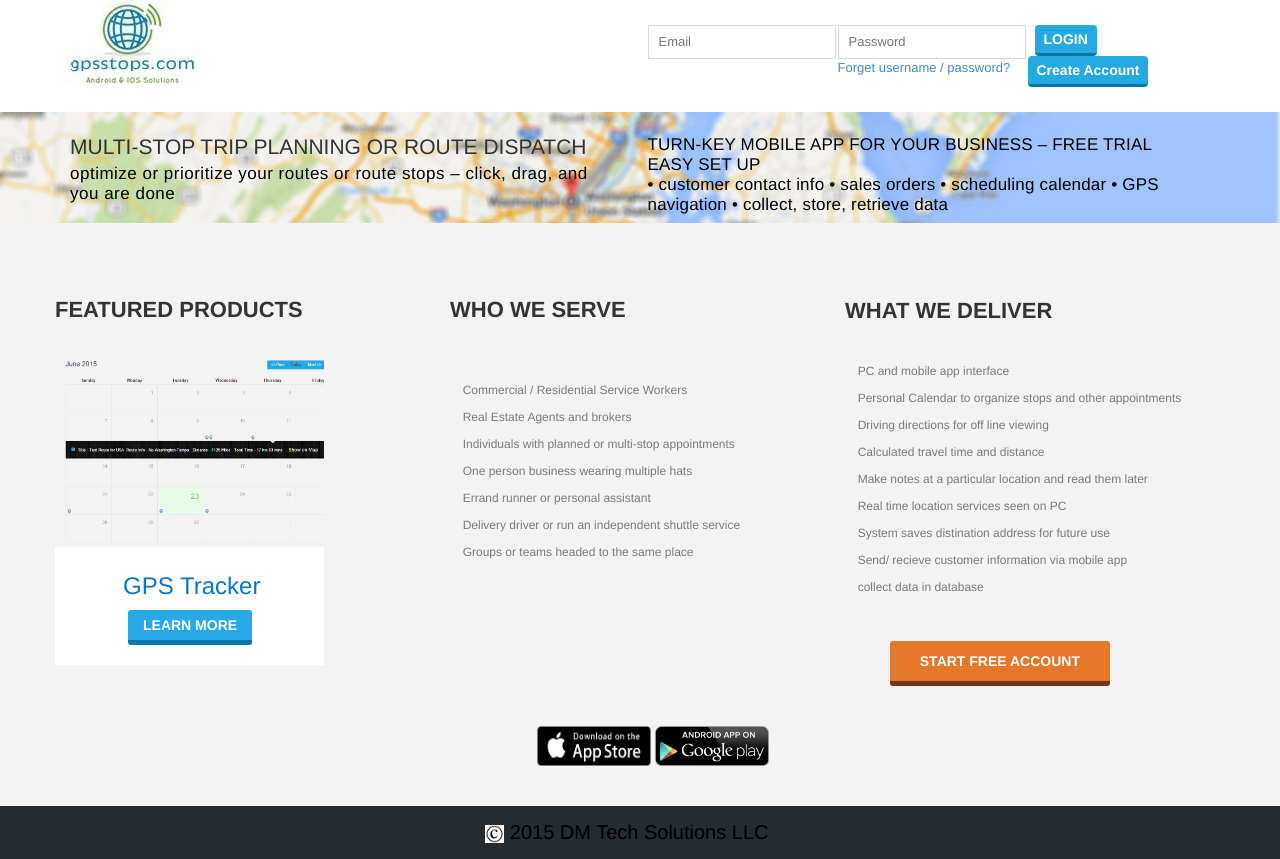
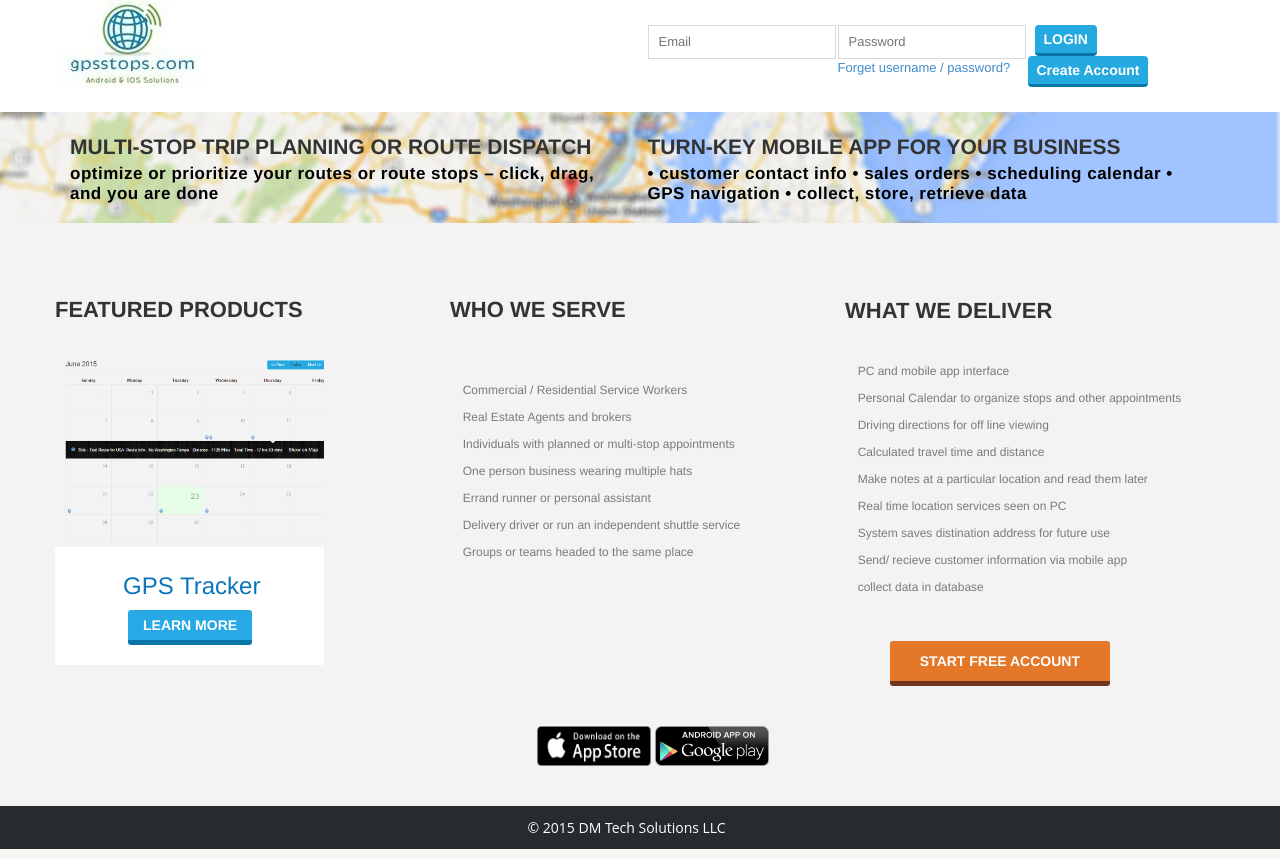
Before and after one commit to PythonScorpions/gpsstops, a Django app: page / in a window 1280 px wide. Shown: the part 50-909 px from the top of the page. Run offline with Django 3.2, Linux system fonts and the light colour scheme; some libraries are stand-ins or nearby versions; some web fonts are replaced.

Commit message:
design changes

```diff
--- a/static/css/style.css
+++ b/static/css/style.css
@@ -998,7 +998,7 @@ text-align:center;
 
     .item-left{
         margin-top: 40px;
-        text-align: justify;
+         text-align: justify;
         padding-left: 90px;
     }
 }
--- a/templates/add-route.html
+++ b/templates/add-route.html
@@ -892,7 +892,7 @@ google.maps.event.addDomListener(window, 'load', initialize);
 
                                     </div>
                                     <br>
-                                    <span style="font-size: 20px; color: green">You can also click and drag for rearranging Locations</span>
+                                    <span style="font-size: 20px; color: green">To change the order of your locations, left mouse click the white space above the address and drag it.</span>
                                 </div>
 
                                 <div class="col-lg-8 col-sm-12 col-md-8 col-xs-12">
--- a/templates/base.html
+++ b/templates/base.html
@@ -73,8 +73,8 @@
     <div class="fotter" style="color: #000000">
         <div class="container">
             <div class="row">
-                <div class="col-lg-12 footer_class">
-                    <img src="{{ STATIC_URL }}images/copyright.png" style="height: 18px;" alt=""/> 2015 DM Tech Solutions LLC
+                <div class="col-lg-12 footer_class" style="
+    font: 400 14px 'Open Sans', Arial, sans-serif; color: white"> © 2015 DM Tech Solutions LLC
                 </div>
             </div>
         </div>
--- a/templates/edit-route.html
+++ b/templates/edit-route.html
@@ -947,7 +947,7 @@ function optimized_view(){
 
                                     </div>
                                     <br>
-                                    <span style="font-size: 20px; color: green">You can also click and drag for rearranging Locations</span>
+                                    <span style="font-size: 20px; color: green">To change the order of your locations, left mouse click the white space above the address and drag it.</span>
 
                                 </div>
 
--- a/templates/index.html
+++ b/templates/index.html
@@ -9,12 +9,14 @@
   <div class="container">
     <div class="row">
       <div class="col-lg-12">
-      <div class="col-lg-6 col-md-6 col-sm-6"><h3 style="font-size: 21px;">MULTI-STOP TRIP PLANNING OR ROUTE DISPATCH</h3>
-      <h5 class="title-text" style="color: #000000; line-height:20px; padding-top: 6px;">optimize or prioritize your routes or route stops – click, drag, and you are done</h5></div>
-            <div class="col-lg-6 col-md-6 col-sm-6"><h5 class="title-text" style="letter-spacing:0.2px; line-height: 20px; color: #000000;">
-            TURN-KEY MOBILE APP FOR YOUR BUSINESS – FREE TRIAL EASY SET UP<br>• customer contact info  • sales orders • scheduling calendar • GPS navigation  • collect, store, retrieve
-data
-            </h5></div>
+      <div class="col-lg-6 col-md-6 col-sm-6">
+          <h3 style="font-size: 21px; font-weight: 600;">MULTI-STOP TRIP PLANNING OR ROUTE DISPATCH</h3>
+          <h5 class="title-text" style="font-weight: 600; color: #000000; line-height:20px; padding-top: 6px;">optimize or prioritize your routes or route stops – click, drag, and you are done</h5>
+      </div>
+      <div class="col-lg-6 col-md-6 col-sm-6">
+          <h3 style="font-size: 21px; font-weight: 600;">TURN-KEY MOBILE APP FOR YOUR BUSINESS</h3>
+          <h5 class="title-text" style="color: #000000; font-weight: 600; line-height:20px; padding-top: 6px;">• customer contact info  • sales orders • scheduling calendar • GPS navigation  • collect, store, retrieve data</h5>
+      </div>
       </div>
     </div>
   </div>
```
Also changed, not shown: templates/contact.html (+8 -6 lines), templates/download.html (+8 -6 lines), templates/learn_more.html (+8 -6 lines), templates/support.html (+8 -6 lines).
